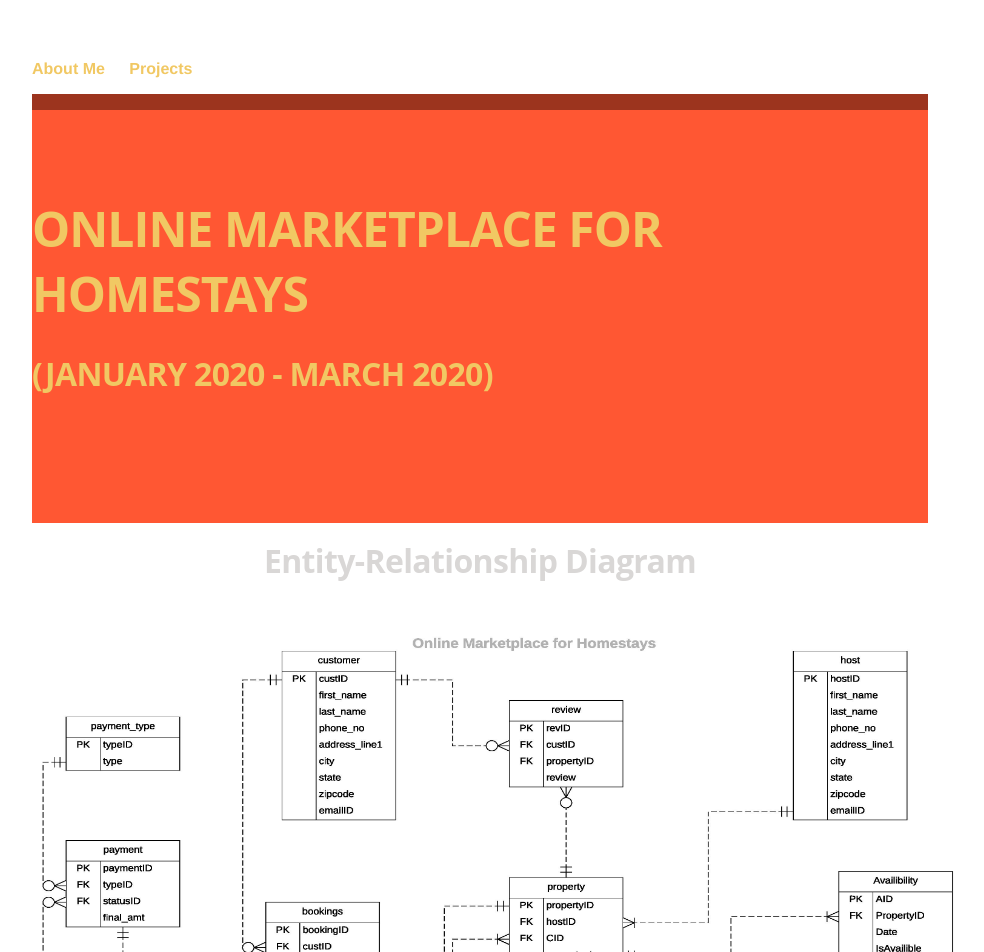
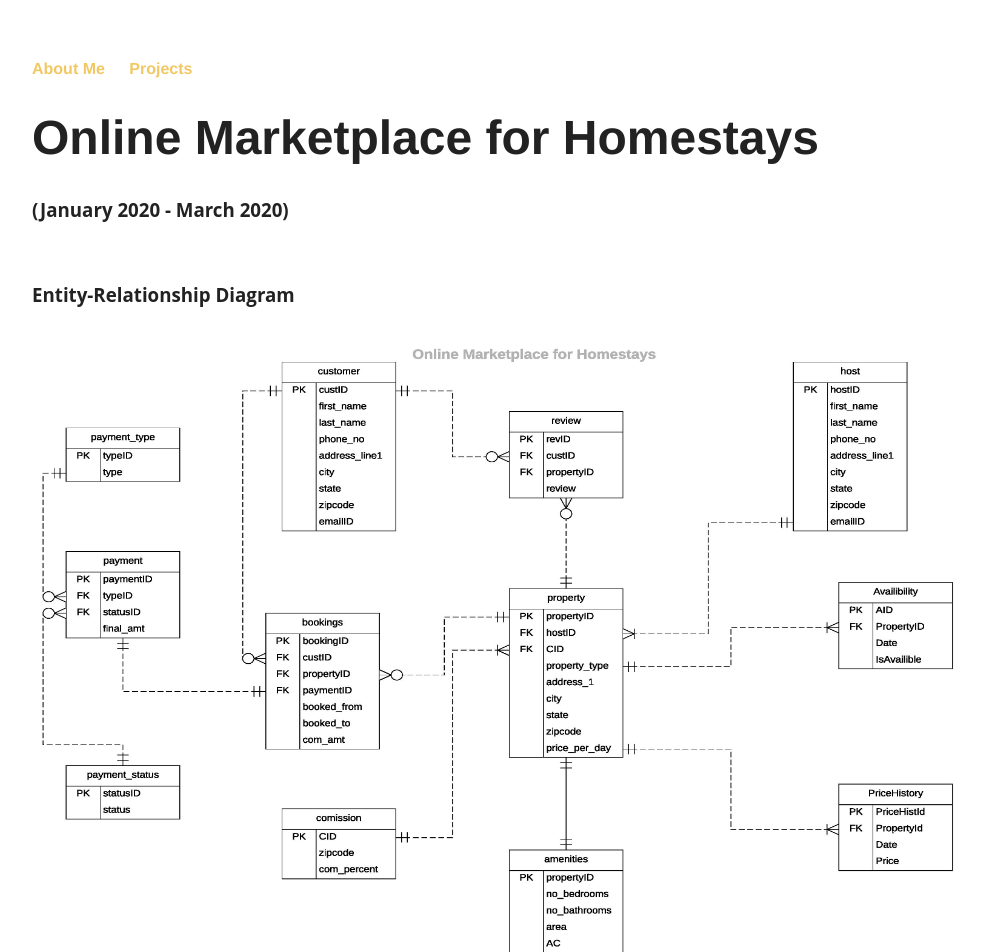
Before and after one commit to shreyakaul/shreyakaul.github.io, a Jekyll site: the page built from online-homestay.html, in a window 1280 px wide. Shown: the top 952 px of the page, without its empty margins (160-1144 px from the left). Built offline with Jekyll 4.4.1, drawn with Linux system fonts in a browser that asks for light colours.

Commit message:
Update main.css

```diff
--- a/css/main.css
+++ b/css/main.css
@@ -224,49 +224,3 @@ a {
         padding: 2em 2.5em;
   }
 }
-
-.mast-head1,{
-  text-align: center;
-}
-
-.mast {
-  padding: 6em 0;
-  background-color: #FF5733;
-  background-size: cover;
-  background-repeat: no-repeat;
-  border-top: solid 1em #9C341E;
-}
-
-.mast-head1 {
-    /* Layout Declarations */
-    color: #F1C863;
-    margin-top: -0.2em;
-    /* Typography Declarations */
-    font-family: "Open Sans", "Helvetica Neue", sans-serif;
-    font-weight: bold;
-    font-size: 3em;
-    letter-spacing: -0.02em;
-    text-transform: uppercase;
-}
-.mast-head2 {
-    /* Layout Declarations */
-    color: #F1C863;
-    margin-top: -0.2em;
-    /* Typography Declarations */
-    font-family: "Open Sans", "Helvetica Neue", sans-serif;
-    font-weight: bold;
-    font-size: 2em;
-    letter-spacing: -0.02em;
-    text-transform: uppercase;
-}
-.erd {
-    /* Layout Declarations */
-    color: #D9D7D6;
-    margin-top: -0.2em;
-    /* Typography Declarations */
-    font-family: "Open Sans", "Helvetica Neue", sans-serif;
-    font-weight: bold;
-    font-size: 2em;
-    letter-spacing: -0.02em;
-    text-align: center;
-}
```
